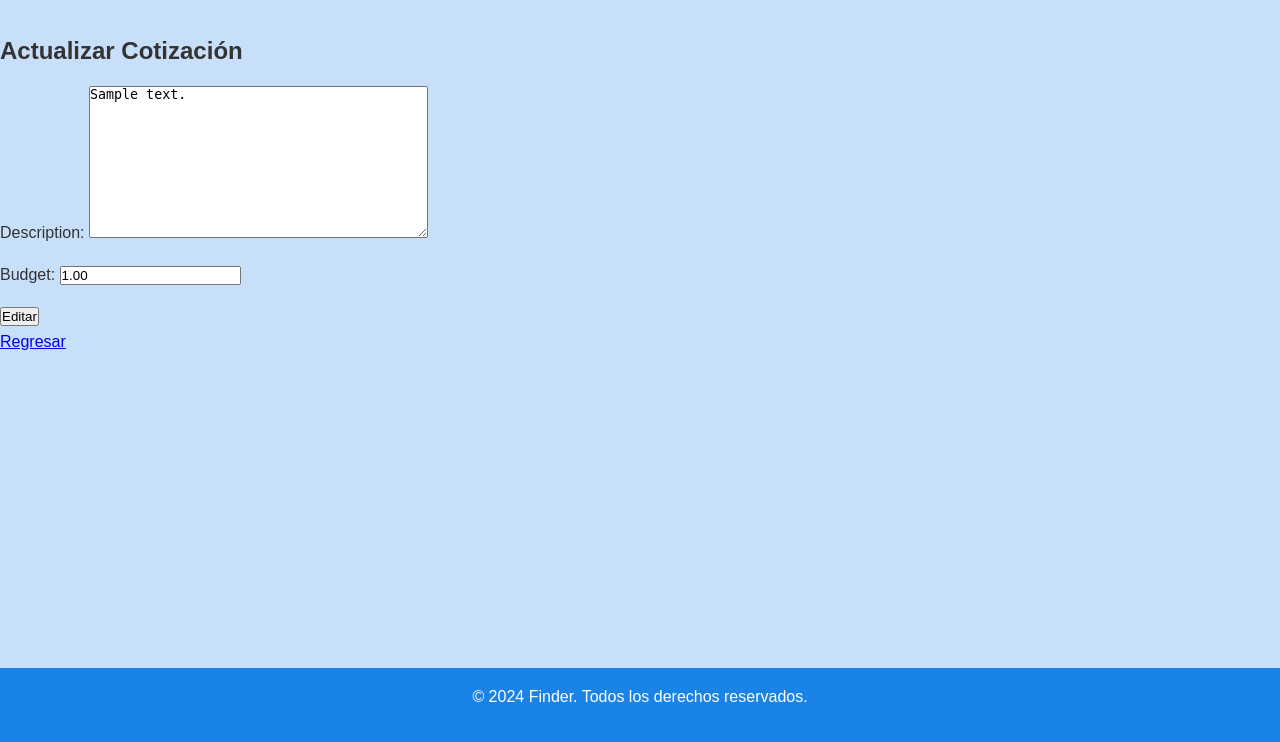
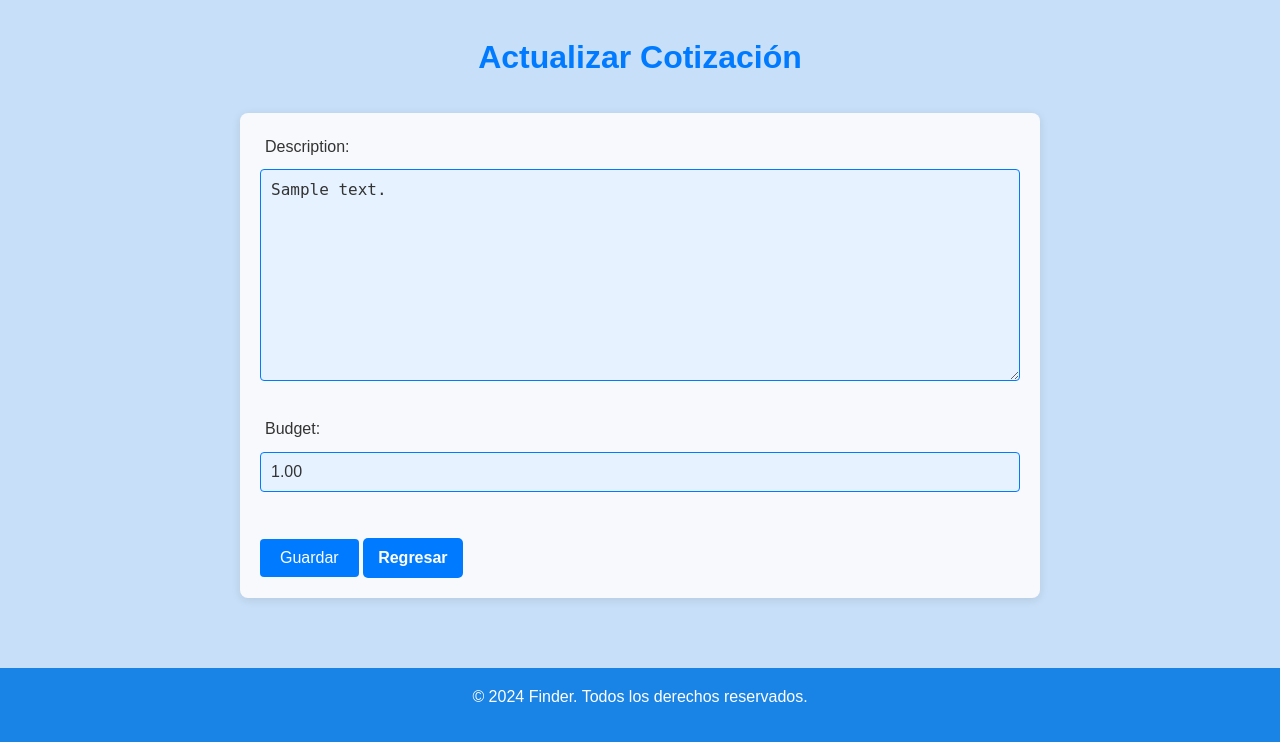
Before and after one commit to Monsealcantara/Proyecto_NEyDW, a Django app: page /jobs/edit_quotation/1/ in a window 1280 px wide. Shown: the part 58-800 px from the top of the page. Run offline with Django 5.2, Linux system fonts and the light colour scheme; a user stored in the database is signed in; tables that the repository leaves empty hold one stand-in row (values such as "Sample post").

Commit message:
[ADD] estilos

```diff
--- /dev/null
+++ b/Finder/static/css/jobs/edit_quotation.css
@@ -0,0 +1,107 @@
+/* Estilo para el encabezado principal */
+h1 {
+    text-align: center;
+    color: #007bff; /* Azul principal */
+    margin-bottom: 30px;
+}
+
+/* Estilos generales para el formulario */
+form {
+    background-color: #f8f9fc; /* Fondo claro para el formulario */
+    border-radius: 8px;
+    padding: 20px;
+    max-width: 800px;
+    margin: 0 auto;
+    box-shadow: 0 2px 10px rgba(0, 0, 0, 0.1);
+}
+
+/* Estilos para los campos del formulario */
+form input, form select, form textarea {
+    width: 100%;
+    padding: 10px;
+    margin: 10px 0;
+    border: 1px solid #007bff; /* Borde azul */
+    border-radius: 4px;
+    background-color: #e6f2ff; /* Fondo azul claro */
+    font-size: 16px;
+    color: #333;
+}
+
+/* Estilos para los botones */
+button[type="submit"] {
+    background-color: #007bff; /* Azul principal */
+    color: #fff; /* Texto blanco */
+    padding: 10px 20px;
+    border: none;
+    border-radius: 4px;
+    font-size: 16px;
+    cursor: pointer;
+    transition: background-color 0.3s ease;
+    margin-top: 20px;
+}
+
+button[type="submit"]:hover {
+    background-color: #1983e6; /* Azul secundario para el hover */
+}
+
+/* Estilo para los enlaces (volver a la lista) */
+a.btn-link {
+    display: inline-block;
+    text-decoration: none;
+    color: #007bff; /* Azul principal */
+    font-weight: bold;
+    margin-top: 20px;
+    text-align: center;
+    padding: 10px 20px;
+    border: 1px solid #007bff;
+    border-radius: 4px;
+    transition: background-color 0.3s ease;
+}
+
+a.btn-link:hover {
+    background-color: #007bff; /* Azul principal */
+    color: white;
+}
+
+/* Alineación de los checkboxes */
+input[type="checkbox"] {
+    vertical-align: middle; /* Alinea verticalmente el checkbox con el texto */
+    margin-right: 10px; /* Espacio entre el checkbox y el texto */
+}
+
+/* Mejorar el espaciado entre el checkbox y las etiquetas */
+label {
+    font-size: 16px; /* Tamaño de fuente coherente */
+    color: #333; /* Color del texto */
+    margin-left: 5px; /* Espacio entre el checkbox y el texto */
+    vertical-align: middle; /* Alineación vertical del texto con el checkbox */
+}
+
+/* Ajustar el tamaño de los checkboxes */
+input[type="checkbox"] {
+    transform: scale(1.2); /* Aumenta el tamaño del checkbox, ajusta si es necesario */
+}
+.content {
+    flex-grow: 1; /* Esto asegura que el contenido crezca y ocupe el espacio restante */
+    padding-bottom: 60px; /* Agrega espacio adicional en la parte inferior */
+}
+
+/* Botón para "Crear Nuevo Servicio" */
+.crear-btn {
+    align-self: flex-end;
+    display: inline-block;
+    padding: 7.5px 15px;
+    background-color: #007bff;
+    border-radius: 5px;
+    font-weight: bold;
+    color: #fff;
+    margin-top: 20px;
+    text-align: center;
+    text-decoration: none;
+    margin-top: 20px;
+}
+
+/* Botón hover para "Crear Nuevo Servicio" */
+.crear-btn:hover {
+    background-color: #1983e6;
+}
--- a/Finder/templates/jobs/edit_quotation.html
+++ b/Finder/templates/jobs/edit_quotation.html
@@ -1,14 +1,20 @@
 {% extends 'base.html' %}
 
+{% block style %}
+    {% load static %}
+    <link rel="stylesheet" href="{% static 'css/jobs/edit_quotation.css' %}">
+{% endblock %}
+
 {% block content %}
-  <h2>Actualizar Cotización</h2>
+<div class="content">
+  <h1>Actualizar Cotización</h1>
 
   <form method="POST">
     {% csrf_token %}
     {{ form.as_p }}  <!-- Muestra los campos del formulario -->
 
-    <button type="submit"> Editar </button>
+    <button type="submit"> Guardar </button>
+    <a href="{% url 'jobs:list_quotations' %}" class="crear-btn">Regresar</a>
   </form>
-
-  <a href="{% url 'jobs:list_quotations' %}">Regresar</a>
+</div>
 {% endblock %}
```
Also changed, not shown: Finder/static/css/jobs/job_list.css (added, +69 -0 lines), Finder/static/css/jobs/list_quotations.css (added, +63 -0 lines), Finder/static/css/jobs/quotation_detail.css (added, +77 -0 lines), Finder/templates/jobs/job_list.html (+8 -3 lines), Finder/templates/jobs/list_quotations.html (+11 -4 lines), Finder/templates/jobs/quotation_detail.html (+11 -1 lines).
